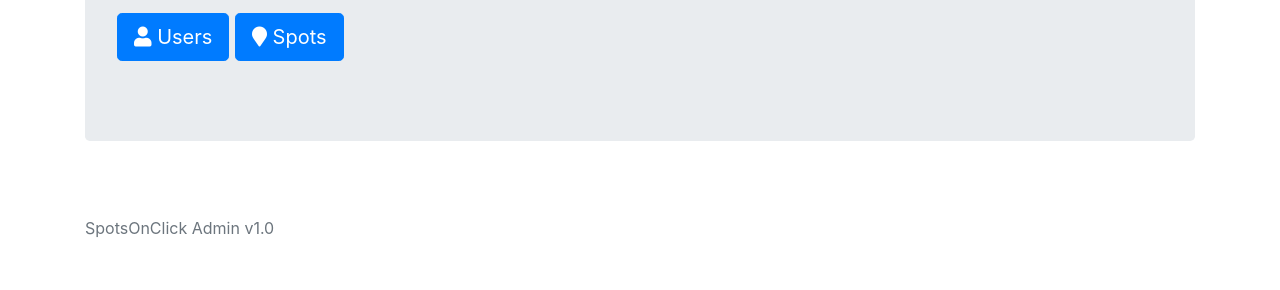
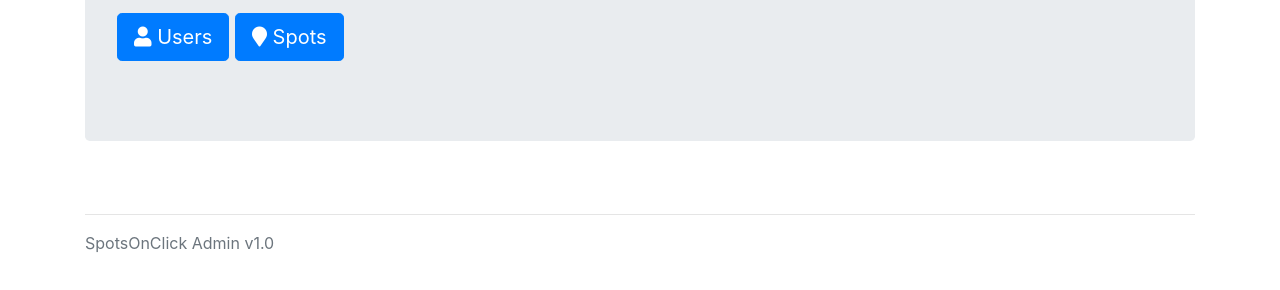
Before and after one commit to mohamedalali/cia3403-project, a website: page public/index.html in a window 1280 px wide. Shown: the part 252-542 px from the top of the page. Drawn offline with nearby package versions, Linux system fonts and the light colour scheme.

Commit message:
Fixed footer

```diff
--- a/public/index.html
+++ b/public/index.html
@@ -49,6 +49,7 @@
 
     <footer class="footer">
         <div class="container">
+            <hr>
             <span class="text-muted">SpotsOnClick Admin v1.0</span>
         </div>
     </footer>
--- a/public/main.css
+++ b/public/main.css
@@ -5,7 +5,6 @@ body {
 .footer {
     width: 100%;
     height: 60px;
-    line-height: 60px;
     padding-top: 25px;
     clear: both;
 }
```
Also changed, not shown: public/create-spot.html (+1 -0 lines), public/create-user.html (+1 -0 lines), public/edit-spot.html (+1 -0 lines), public/edit-user.html (+1 -0 lines), public/spots.html (+1 -0 lines), public/users.html (+1 -0 lines), public/view-spot.html (+1 -0 lines).
